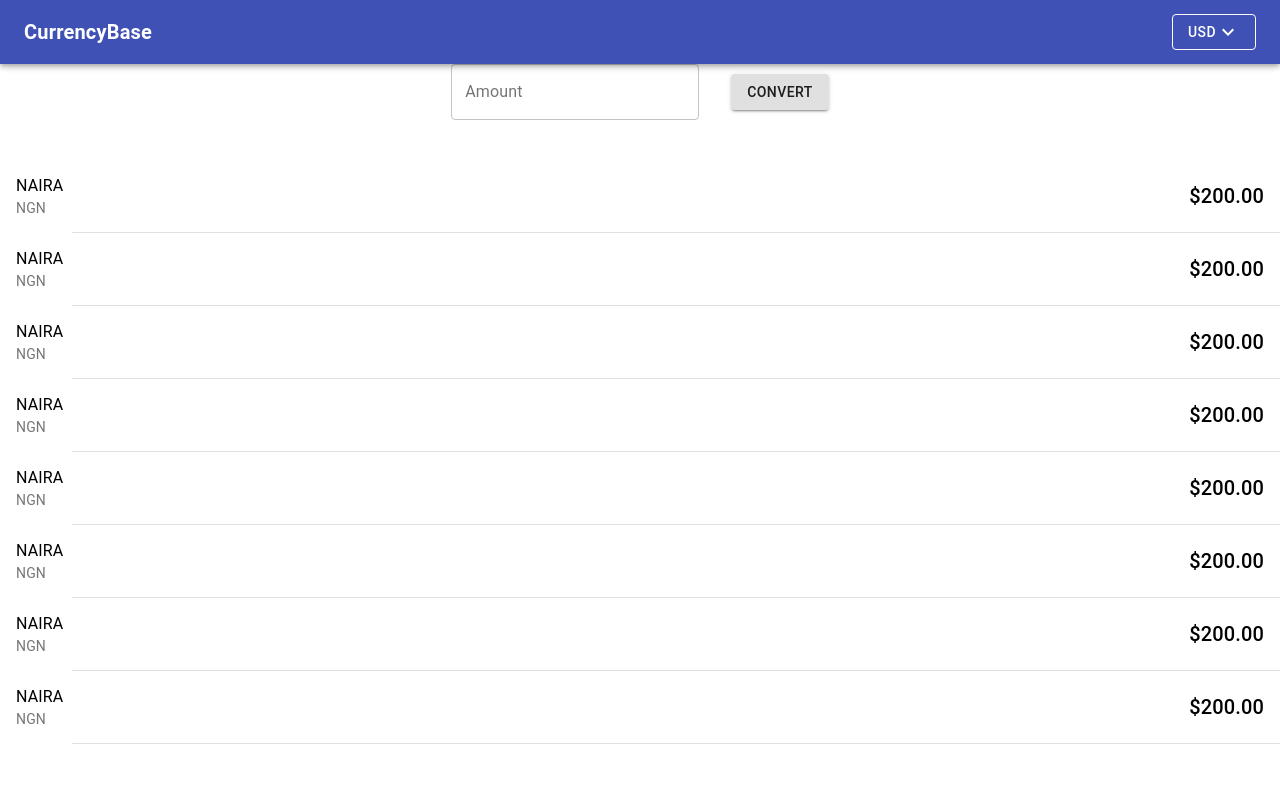
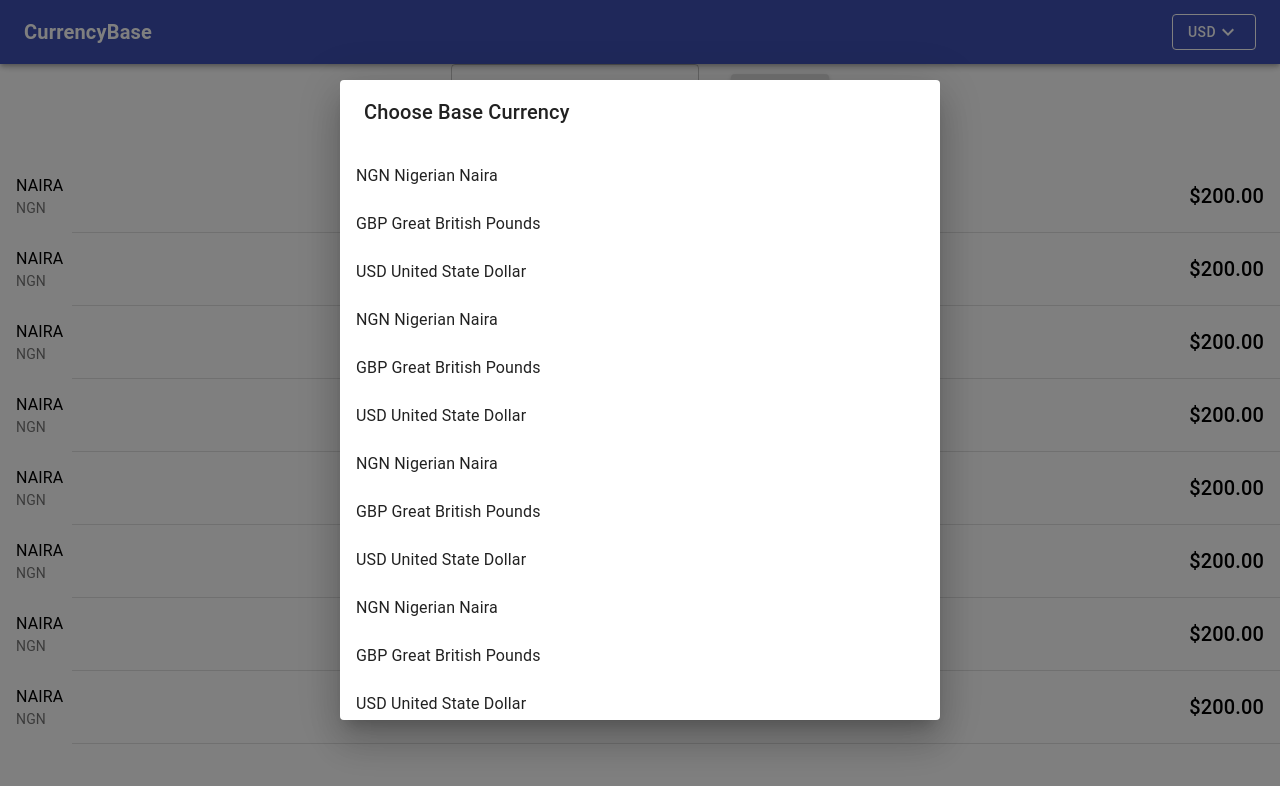
Before and after one commit to rapiddeveloper/currencyConverter, a React (Create React App) app: page / in a window 1280 px wide. Shown: the top 786 px of the page. Built offline with nearby package versions, Linux system fonts and the light colour scheme.

Commit message:
exchange-rate-screen-done

```diff
--- a/src/App.tsx
+++ b/src/App.tsx
@@ -9,6 +9,7 @@ import KeyboardArrowDownIcon from '@material-ui/icons/KeyboardArrowDown';
 import React from 'react';
 //import logo from './logo.svg';
 import './App.css';
+import CurrencyListDialog from './Components/CurrencyListDialog/CurrencyListDialog';
 import ExchangeRateList from './Components/ExchangeRateList/ExchangeRateList';
 
 const useStyles = makeStyles((theme: Theme)=>(
@@ -77,6 +78,7 @@ function App() {
         {/* <div>Add Target Currency Button</div> */}
       </div>
        <ExchangeRateList/>
+       <CurrencyListDialog/>
     </div>
   );
 }
--- a/src/Components/CurrencyList/CurrencyList.tsx
+++ b/src/Components/CurrencyList/CurrencyList.tsx
@@ -0,0 +1,52 @@
+/*
+* A Component that shows a list of currencyes
+*/
+
+import React from "react";
+import List from "@material-ui/core/List";
+import ListItem from "@material-ui/core/ListItem";
+import ListItemText from "@material-ui/core/ListItemText";
+
+
+
+const CurrencyList = ()=>{
+
+    const currencies = [
+        "NGN Nigerian Naira",
+        "GBP Great British Pounds",
+        "USD United State Dollar",
+        "NGN Nigerian Naira",
+        "GBP Great British Pounds",
+        "USD United State Dollar",
+        "NGN Nigerian Naira",
+        "GBP Great British Pounds",
+        "USD United State Dollar",
+        "NGN Nigerian Naira",
+        "GBP Great British Pounds",
+        "USD United State Dollar",
+        "NGN Nigerian Naira",
+        "GBP Great British Pounds",
+        "USD United State Dollar",
+        "NGN Nigerian Naira",
+        "GBP Great British Pounds",
+        "USD United State Dollar",
+        "NGN Nigerian Naira",
+        "GBP Great British Pounds",
+        "USD United State Dollar"
+    ]
+
+    const handleListItemClick = ()=>{}
+
+    return (
+        <List>
+        {currencies.map((currency) => (
+          <ListItem button onClick={() => handleListItemClick()} key={currency}>
+            <ListItemText primary={currency} />
+          </ListItem>
+        ))}
+        </List>
+    )
+
+}
+
+export default CurrencyList
--- /dev/null
+++ b/src/Components/CurrencyListDialog/CurrencyListDialog.tsx
@@ -0,0 +1,43 @@
+/*
+* A Component that shows a dialog list of currencies
+*/
+
+import { createStyles, makeStyles, Theme } from "@material-ui/core";
+import Dialog from "@material-ui/core/Dialog";
+import DialogTitle from "@material-ui/core/DialogTitle";
+import React from "react";
+import CurrencyList from "../CurrencyList/CurrencyList";
+
+export interface CurrencyListProps {
+    open: boolean;
+    selectedValue: string;
+    onClose: (value: string) => void;
+  }
+
+  const useStyles = makeStyles((theme: Theme)=>(
+    createStyles({
+       targetCurrenciesContainer: {
+         display: 'grid'
+       },
+       paperScrollPaper: {
+           width: '85vw',
+           height: '80vh',
+       }
+    })
+  ))
+
+const CurrencyListDialog = ()=>{
+
+    const classes = useStyles()
+    const handleClose = ()=> {}
+    const handleListItemClick = ()=>{}
+
+    return (
+        <Dialog classes={{paperScrollPaper: classes.paperScrollPaper}} onClose={handleClose} aria-labelledby="simple-dialog-title" open={true}>
+        <DialogTitle id="simple-dialog-title">Choose Base Currency</DialogTitle>
+        <CurrencyList/>
+      </Dialog>
+    )
+}
+
+export default CurrencyListDialog
--- a/src/Components/ExchangeRateList/ExchangeRateList.tsx
+++ b/src/Components/ExchangeRateList/ExchangeRateList.tsx
@@ -1,3 +1,7 @@
+/*
+* A Component that shows a list exchange rates for an amount
+*/
+
 import React from "react";
 import Divider from '@material-ui/core/Divider';
 import ListItem from '@material-ui/core/ListItem';
```
